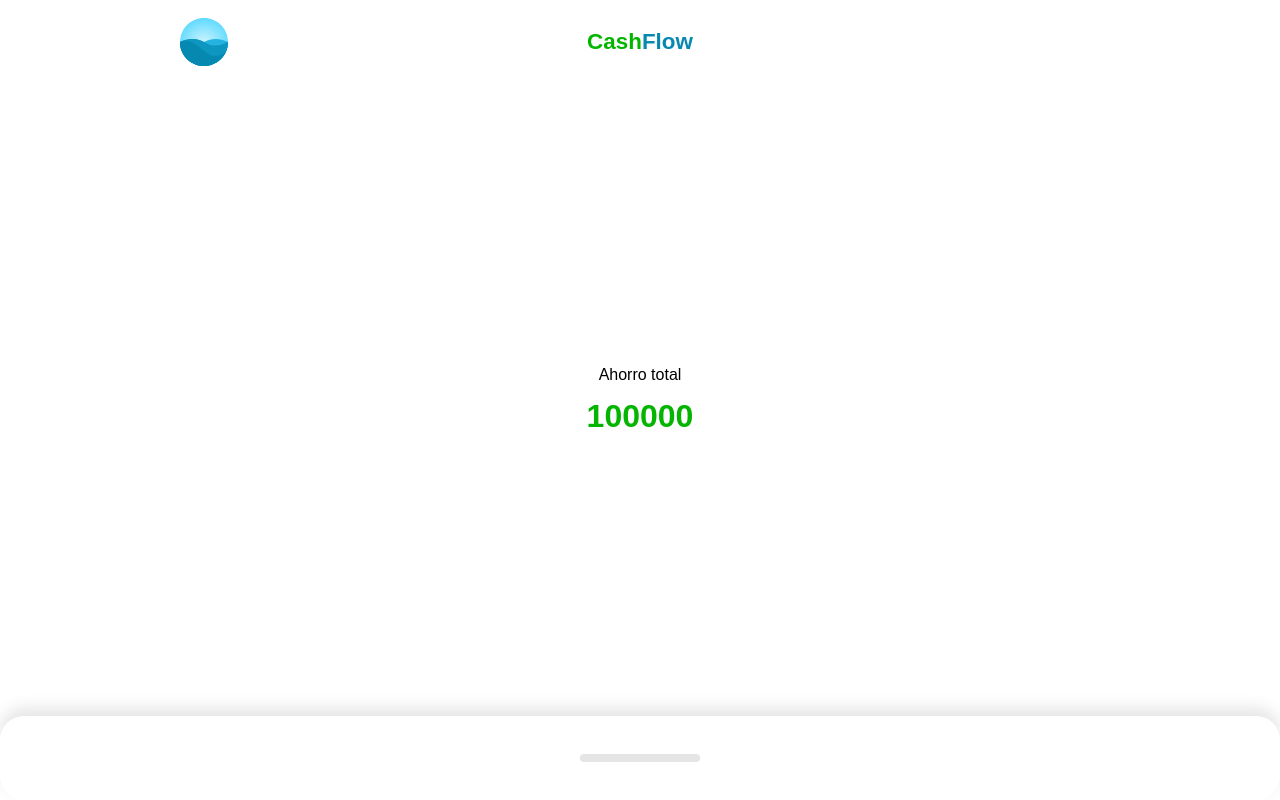
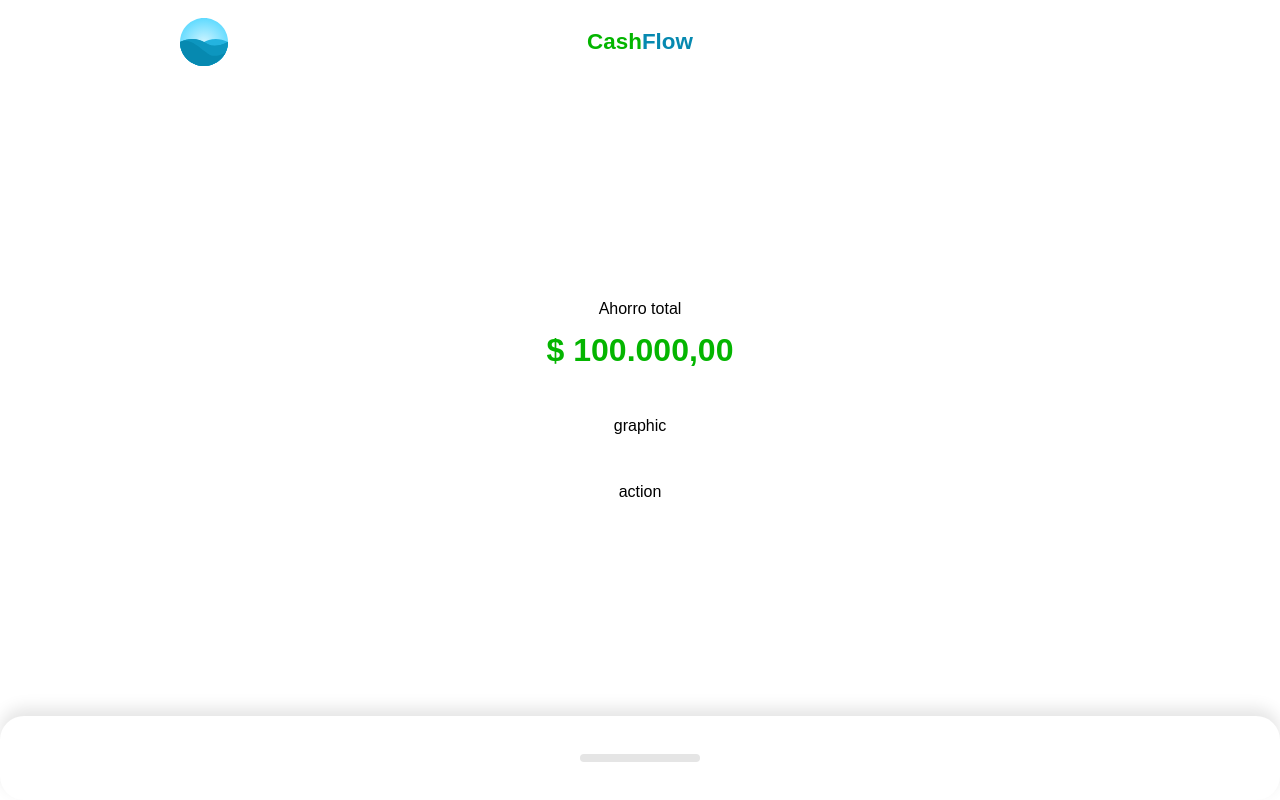
Before and after one commit to codigo-natural/Cashflow, a Vue app: page / in a window 1280 px wide. Built offline with nearby package versions, Linux system fonts and the light colour scheme.

Commit message:
feat 🎉  add currency format

```diff
--- a/src/components/Home.vue
+++ b/src/components/Home.vue
@@ -8,7 +8,14 @@
         :label="label"
         :total-amount="100000"
         :amount="amount"
-      />
+      >
+      <template #graphic>
+        graphic
+      </template>
+      <template #action>
+        action
+      </template>
+      </Resume>
     </template>
     <template #movements>
       <Movements />
@@ -32,7 +39,7 @@
     data() {
       return {
         amount: null,
-        label: 'Ahorro total'
+        label: 'Ahorro total',
       }
     }
   }
--- a/src/components/Resume/index.vue
+++ b/src/components/Resume/index.vue
@@ -1,15 +1,30 @@
 <template>
   <main>
-    <p>{{ label }}</p>
-    <h1>{{ amountVisual }}</h1>
+    <p>{{ labelVisual }}</p>
+    <h1>{{ amountCurrency }}</h1>
+    <div class="graphic">
+      <slot name="graphic"></slot>
+    </div>
+    <div class="action">
+      <slot name="action"></slot>
+    </div>
   </main>
 </template>
 
 <script>
+  const currencyFormater = new Intl.NumberFormat(("es-CO"), {
+    style: "currency",
+    currency: "COP"
+  })
+
   export default {
     props: {
+      totalLabel: {
+        type: String,
+      },
       label: {
         type: String,
+        default: null
       },
       totalAmount: {
         type: Number,
@@ -20,8 +35,14 @@
       },
     },
     computed: {
+      labelVisual() {
+        return this.label !== null ? this.label : this.totalLabel
+      },
       amountVisual() {
         return this.amount !== null ? this.amount : this.totalAmount
+      },
+      amountCurrency() {
+        return currencyFormater.format(this.amountVisual)
       }
     }
   }
```
